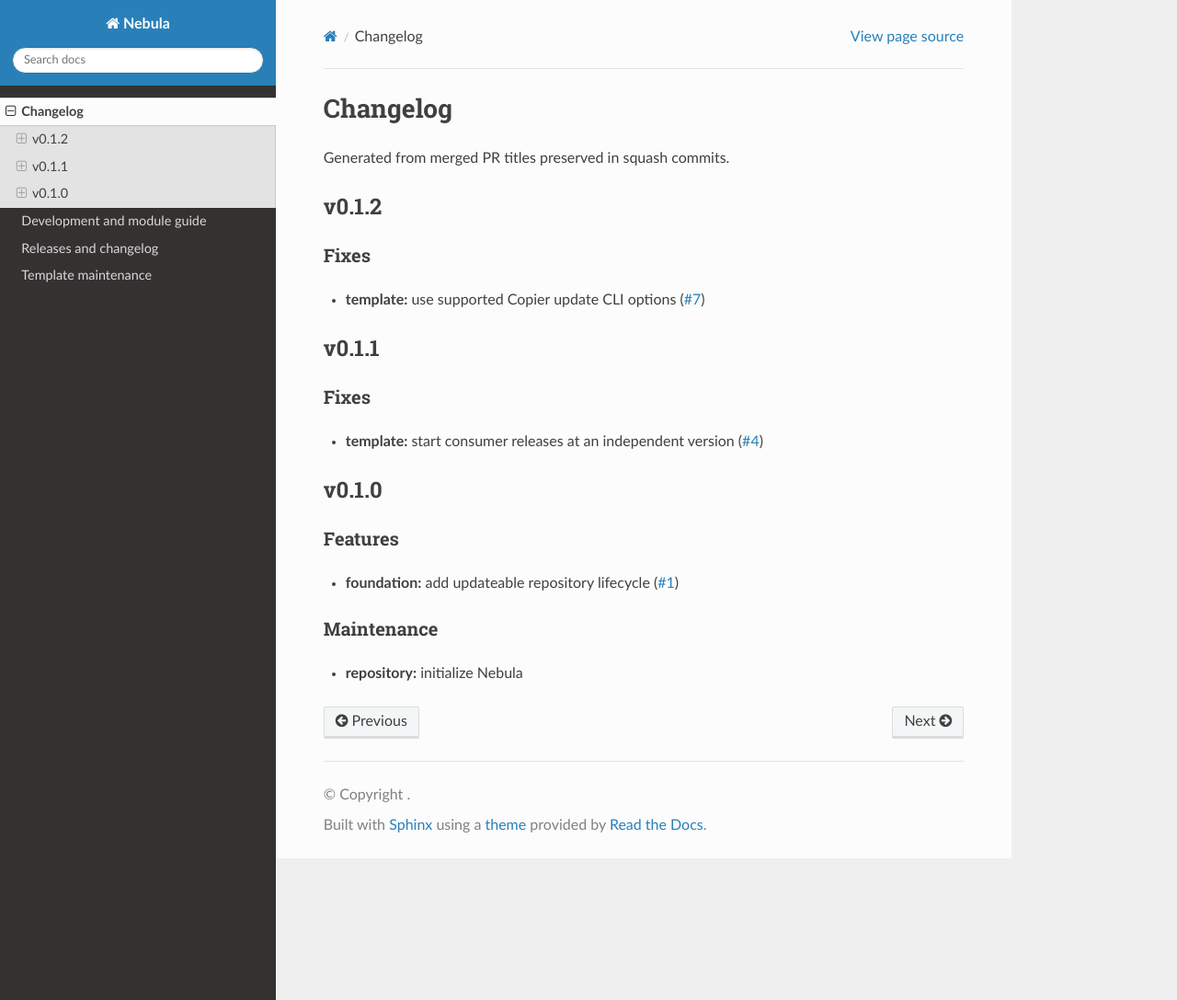
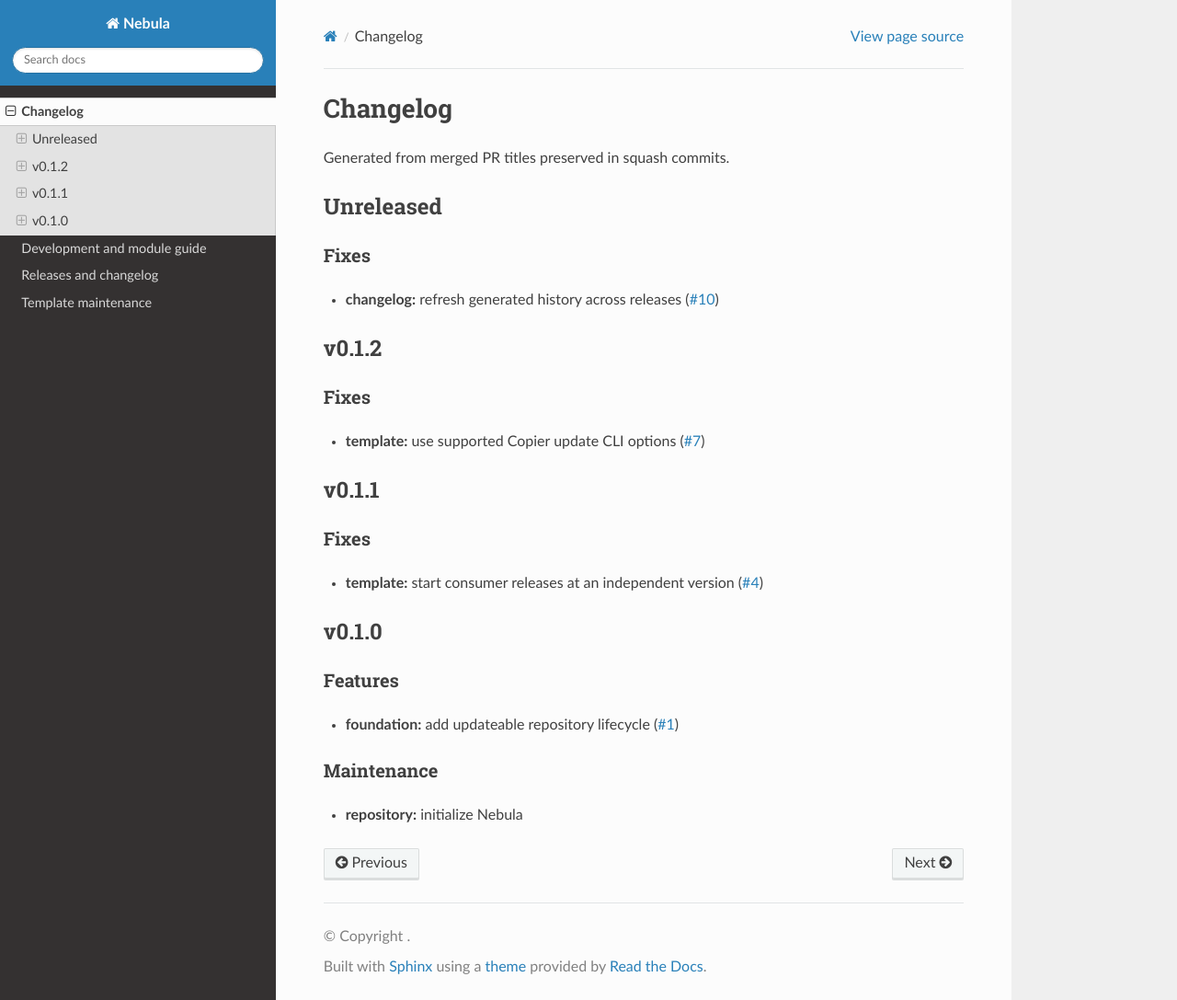
Before and after one commit to CafofoLabs/nebula, a Sphinx documentation site: the page built from docs/CHANGELOG.md, in a window 1280 px wide and 1087 px high. Shown: the whole window at 92% size. Built offline with Sphinx 7.4.7 and the Read the Docs theme 3.1.0, drawn with Linux system fonts in a browser that asks for light colours; the version number could not be read and is left out.

Commit message:
chore(changelog): refresh accepted history

```diff
--- a/docs/CHANGELOG.md
+++ b/docs/CHANGELOG.md
@@ -2,6 +2,10 @@
 
 Generated from merged PR titles preserved in squash commits.
 
+## Unreleased
+
+### Fixes
+- **changelog:** refresh generated history across releases ([#10](https://github.com/CafofoLabs/nebula/pull/10))
 ## v0.1.2
 
 ### Fixes
```
